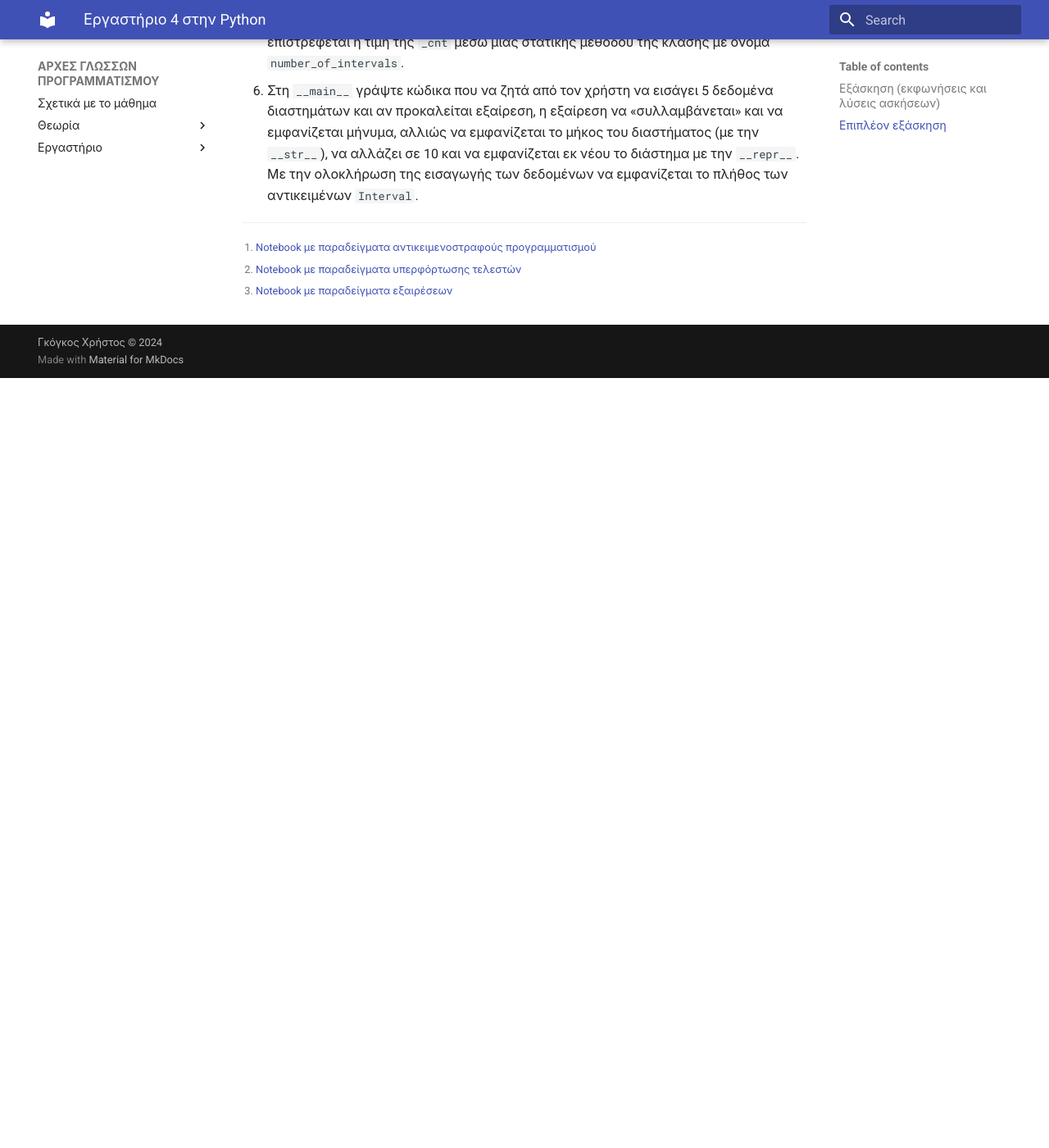
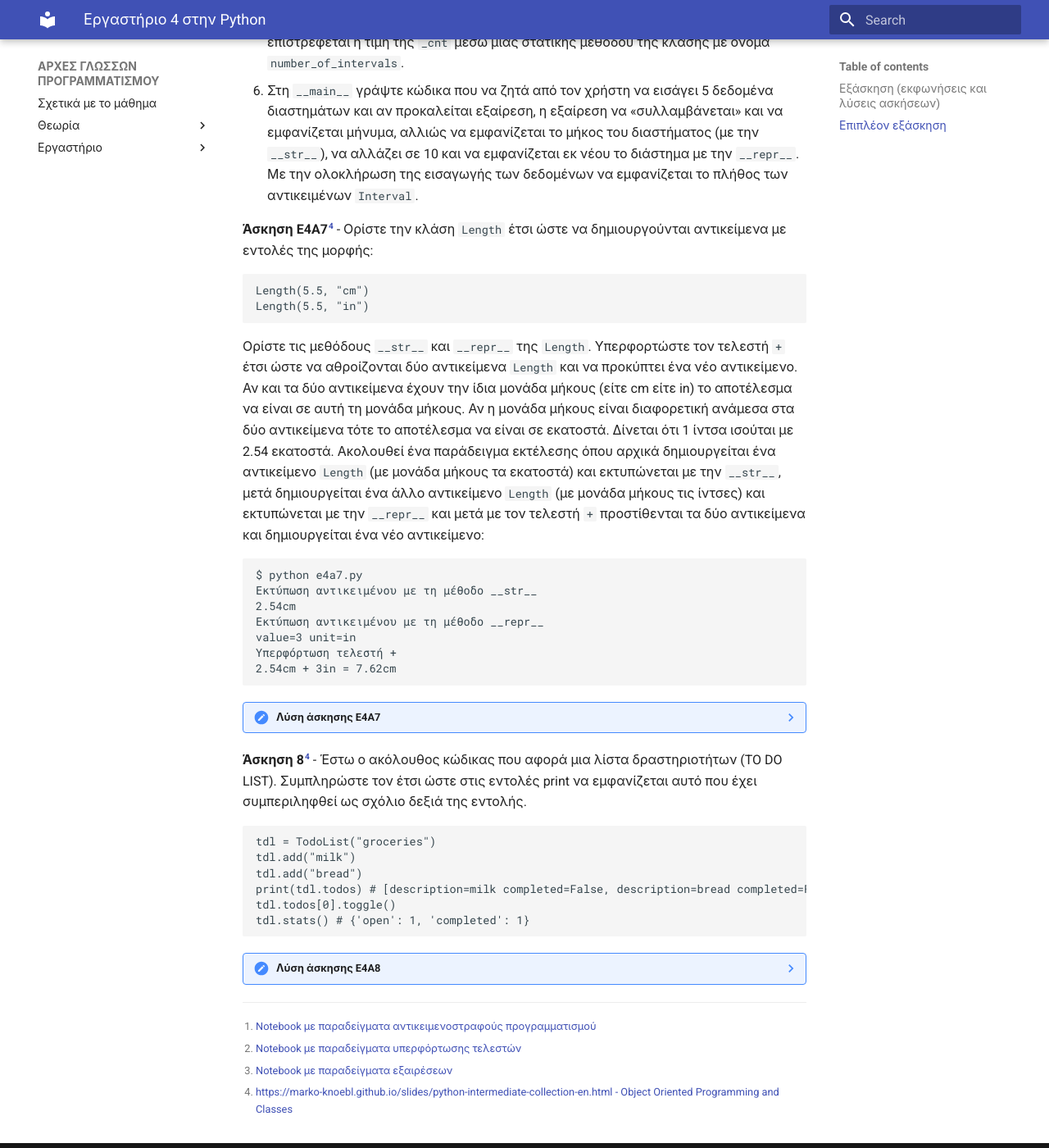
Before and after one commit to chgogos/dituoi_ARCHES_GLOSSON_PROGRAMMATISMOU, an MkDocs documentation site: the page built from docs/lab4_python.md, in a window 1280 px wide and 1400 px high, scrolled down 5203 px. Shown: the whole window at 82% size. Built offline with MkDocs 1.6.1 and Material for MkDocs 9.7.7, drawn with Linux system fonts in a browser that asks for light colours; before the commit the page ends 5664 px from its top, so only the background shows below that.

Commit message:
lab4 + 2 exercises

````diff
--- a/docs/lab4_python.md
+++ b/docs/lab4_python.md
@@ -203,3 +203,46 @@ Document created at 2022-03-21 22:45:00 authors=Marianthi, Vasilis sender=Marian
     self._from=1 self._to=11
     Το πλήθος έγκυρων διαστημάτων που εισήχθησαν είναι 3
     ``` -->
+
+**Άσκηση E4A7[^4]** - Ορίστε την κλάση ```Length``` έτσι ώστε να δημιουργούνται αντικείμενα με εντολές της μορφής:
+
+```
+Length(5.5, "cm")
+Length(5.5, "in")
+```
+
+Ορίστε τις μεθόδους ```__str__``` και ```__repr__``` της ```Length```. Υπερφορτώστε τον τελεστή ```+``` έτσι ώστε να αθροίζονται δύο αντικείμενα ```Length``` και να προκύπτει ένα νέο αντικείμενο. Αν και τα δύο αντικείμενα έχουν την ίδια μονάδα μήκους (είτε cm είτε in) το αποτέλεσμα να είναι σε αυτή τη μονάδα μήκους. Αν η μονάδα μήκους είναι διαφορετική ανάμεσα στα δύο αντικείμενα τότε το αποτέλεσμα να είναι σε εκατοστά. Δίνεται ότι 1 ίντσα ισούται με 2.54 εκατοστά. Ακολουθεί ένα παράδειγμα εκτέλεσης όπου αρχικά δημιουργείται ένα αντικείμενο ```Length``` (με μονάδα μήκους τα εκατοστά) και εκτυπώνεται με την ```__str__```, μετά δημιουργείται ένα άλλο αντικείμενο ```Length``` (με μονάδα μήκους τις ίντσες) και εκτυπώνεται με την ```__repr__``` και μετά με τον τελεστή ```+``` προστίθενται τα δύο αντικείμενα και δημιουργείται ένα νέο αντικείμενο:
+
+```
+$ python e4a7.py
+Εκτύπωση αντικειμένου με τη μέθοδο __str__
+2.54cm
+Εκτύπωση αντικειμένου με τη μέθοδο __repr__
+value=3 unit=in
+Υπερφόρτωση τελεστή +
+2.54cm + 3in = 7.62cm
+```
+
+
+??? note "Λύση άσκησης E4A7"
+    ```{.py title="e4a7.py" linenums="1"}
+    --8<-- "src/python/lab4/e4a7.py"
+    ```
+
+**Άσκηση 8[^4]** - Έστω ο ακόλουθος κώδικας που αφορά μια λίστα δραστηριοτήτων (TO DO LIST). Συμπληρώστε τον έτσι ώστε στις εντολές print να εμφανίζεται αυτό που έχει συμπεριληφθεί ως σχόλιο δεξιά της εντολής.
+
+```
+tdl = TodoList("groceries")
+tdl.add("milk")
+tdl.add("bread")
+print(tdl.todos) # [description=milk completed=False, description=bread completed=False]
+tdl.todos[0].toggle()
+tdl.stats() # {'open': 1, 'completed': 1}
+```
+
+??? note "Λύση άσκησης E4A8"
+    ```{.py title="e4a8.py" linenums="1"}
+    --8<-- "src/python/lab4/e4a8.py"
+    ```
+
+[^4]: [https://marko-knoebl.github.io/slides/python-intermediate-collection-en.html - Object Oriented Programming and Classes](https://marko-knoebl.github.io/slides/python-intermediate-collection-en.html)
--- /dev/null
+++ b/docs/src/python/lab4/e4a7.py
@@ -0,0 +1,46 @@
+class Length:
+    def __init__(self, value, unit):
+        self.value = value
+        self.unit = unit
+
+    def __str__(self):
+        return f"{self.value}{self.unit}"
+
+    def __repr__(self):
+        return f"value={self.value} unit={self.unit}"
+
+    def __add__(self, another_length):
+        if self.unit == another_length.unit:
+            return Length(self.unit, self.value + another_length.value)
+        total_length = 0
+        if self.unit == "in":
+            total_length += self.value * 2.54
+        else:
+            total_length += self.value
+        if another_length.unit == "in":
+            total_length += another_length.value * 2.54
+        else:
+            total_length += another_length.value
+        return Length(total_length, "cm")
+
+
+def main():
+    a = Length(5.5, "cm")
+    b = Length(3.0, "in")
+
+    print("Εκτύπωση αντικειμένου με τη μέθοδο __str__")
+    print(a)
+    print(str(a))
+    print(a.__str__())
+
+    print("Εκτύπωση αντικειμένου με τη μέθοδο __repr__")
+    print(repr(b))
+    print(b.__repr__())
+
+    print("Υπερφόρτωση τελεστή +")
+    c = a + b
+    print(f"{a} + {b} = {c}")
+
+
+if __name__ == "__main__":
+    main()
--- /dev/null
+++ b/docs/src/python/lab4/e4a8.py
@@ -0,0 +1,42 @@
+class TodoList:
+    def __init__(self, title):
+        self.title = title
+        self.todos = []
+
+    def add(self, item_description):
+        todo = Todo(item_description)
+        self.todos.append(todo)
+
+    def stats(self):
+        stats_dict = {"open": 0, "completed": 0}
+        for todo in self.todos:
+            if todo.completed:
+                stats_dict["completed"] += 1
+            else:
+                stats_dict["open"] += 1
+        print(stats_dict)
+
+
+class Todo:
+    def __init__(self, description):
+        self.description = description
+        self.completed = False
+
+    def toggle(self):
+        self.completed = not self.completed
+
+    def __repr__(self):
+        return f"description={self.description} completed={self.completed}"
+
+
+def main():
+    tdl = TodoList("groceries")
+    tdl.add("milk")
+    tdl.add("bread")
+    print(tdl.todos)
+    tdl.todos[0].toggle()
+    tdl.stats()
+
+
+if __name__ == "__main__":
+    main()
````
